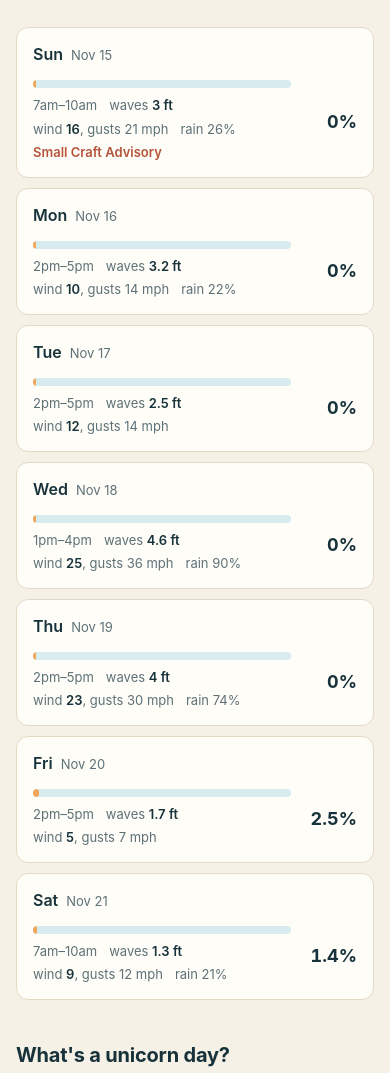
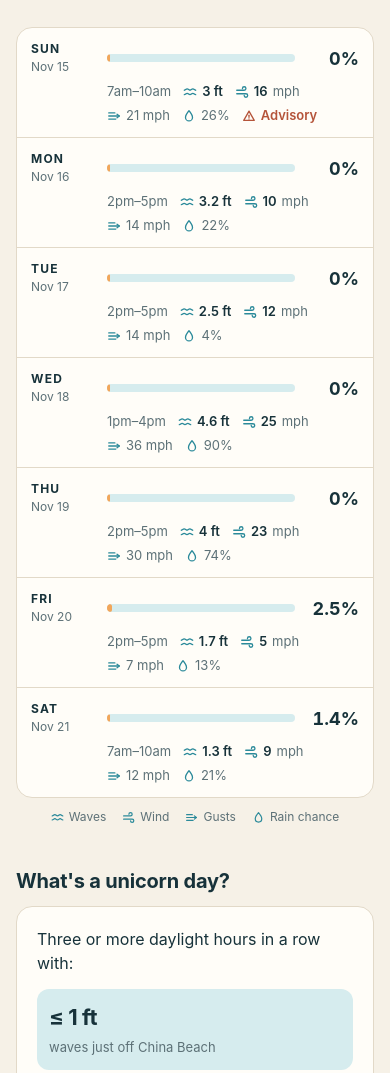
Before and after one commit to swirl2001/unicorn-beach, a plain HTML site: page site/index.html in a window 390 px wide. Shown: the part 731-1804 px from the top of the page. Drawn offline with Linux system fonts and the light colour scheme.

Commit message:
Beach week: 7-day row with weather icons on wide screens
Co-Authored-By: Claude Opus 5.5 <noreply@anthropic.com>

```diff
--- a/site/index.html
+++ b/site/index.html
@@ -48,17 +48,27 @@
   .hero p { margin: 0; color: var(--muted); }
   .hero.go { border-color: var(--glow); box-shadow: 0 0 0 3px color-mix(in srgb, var(--glow) 30%, transparent); }
 
-  .days { display: grid; gap: 10px; }
-  .day { display: grid; grid-template-columns: 96px 1fr 56px; gap: 14px; align-items: center;
-    padding: 14px 16px; background: var(--surface); border: 1px solid var(--line); border-radius: 12px; }
-  .day .name { font-weight: 600; }
-  .day .name small { display: block; font-weight: 400; color: var(--muted); font-size: 13px; }
-  .bar { height: 8px; border-radius: 99px; background: var(--sea-soft); overflow: hidden; margin-bottom: 8px; }
-  .bar i { display: block; height: 100%; background: var(--glow); min-width: 3px; border-radius: 99px; }
-  .facts { font-size: 13px; color: var(--muted); display: flex; flex-wrap: wrap; gap: 4px 12px; }
+  /* Week: a row of 7 columns when there's room, a stacked list on phones */
+  .days { display: grid; grid-template-columns: repeat(7, minmax(0, 1fr)); background: var(--surface);
+    border: 1px solid var(--line); border-radius: var(--radius); overflow: hidden; }
+  .day { display: flex; flex-direction: column; align-items: center; gap: 8px; padding: 16px 6px 18px;
+    border-right: 1px solid var(--line); text-align: center; min-width: 0; }
+  .day:last-child { border-right: 0; }
+  .day.best { background: color-mix(in srgb, var(--glow) 14%, var(--surface)); }
+  .day .name b { display: block; font-size: 12px; letter-spacing: .1em; text-transform: uppercase; }
+  .day .name small { display: block; font-size: 12px; color: var(--muted); }
+  .meter { position: relative; width: 12px; height: 72px; border-radius: 99px; background: var(--sea-soft); overflow: hidden; }
+  .meter i { position: absolute; left: 0; right: 0; bottom: 0; height: max(3px, calc(var(--p) * 1%)); background: var(--glow); border-radius: 99px; }
+  .pct { font-weight: 700; font-size: 18px; font-variant-numeric: tabular-nums; }
+  .facts { display: grid; gap: 4px; font-size: 13px; color: var(--muted); justify-items: center; }
+  .facts span { display: inline-flex; align-items: center; gap: 5px; white-space: nowrap; }
   .facts b { color: var(--ink); font-weight: 600; }
-  .tag { color: var(--warn); font-weight: 600; }
-  .pct { text-align: right; font-weight: 700; font-size: 18px; font-variant-numeric: tabular-nums; }
+  .facts svg { width: 14px; height: 14px; flex: none; color: var(--sea); }
+  .facts .win { font-size: 12px; margin-bottom: 2px; }
+  .facts .tag, .facts .tag svg { color: var(--warn); font-weight: 600; }
+  .legend { display: flex; flex-wrap: wrap; gap: 6px 16px; justify-content: center; margin: 10px 0 0; font-size: 12px; color: var(--muted); }
+  .legend span { display: inline-flex; align-items: center; gap: 5px; }
+  .legend svg { width: 13px; height: 13px; color: var(--sea); }
 
   section { margin-top: 40px; }
   section.signup { margin: 0 0 28px; }
@@ -85,11 +95,19 @@
   footer { margin-top: 48px; font-size: 13px; color: var(--muted); }
   footer a { color: inherit; }
 
+  @media (max-width: 700px) {
+    .days { grid-template-columns: 1fr; }
+    .day { display: grid; grid-template-columns: 64px 1fr 52px; align-items: center; gap: 6px 12px; text-align: left;
+      border-right: 0; border-bottom: 1px solid var(--line); padding: 12px 14px; }
+    .day:last-child { border-bottom: 0; }
+    .meter { width: auto; height: 8px; }
+    .meter i { top: 0; right: auto; height: auto; width: max(3px, calc(var(--p) * 1%)); }
+    .pct { text-align: right; }
+    .facts { grid-column: 2 / -1; display: flex; flex-wrap: wrap; gap: 4px 12px; justify-items: start; }
+    .facts .win { margin: 0; font-size: 13px; }
+  }
   @media (max-width: 560px) {
     .hero { grid-template-columns: 1fr; justify-items: start; padding: 20px; }
-    .day { grid-template-columns: 1fr 52px; }
-    .day .name { grid-column: 1 / -1; display: flex; gap: 8px; align-items: baseline; }
-    .day .name small { display: inline; }
     .rules { grid-template-columns: 1fr; }
   }
 </style>
@@ -130,6 +148,7 @@
   </section>
 
   <div class="days" id="days" aria-live="polite"></div>
+  <p class="legend" id="legend" hidden></p>
 
   <section>
     <h2>What's a unicorn day?</h2>
@@ -155,6 +174,14 @@
   // Formspree form that collects sign-up emails (see README). Empty = sign-ups not open yet.
   const SIGNUP_ENDPOINT = 'https://formspree.io/f/mljbjrnl';
 
+  const svg = (d) => `<svg viewBox="0 0 16 16" fill="none" stroke="currentColor" stroke-width="1.5" stroke-linecap="round" stroke-linejoin="round" aria-hidden="true">${d}</svg>`;
+  const ICON = {
+    wave: svg('<path d="M1.5 6c1.6 0 1.6-1.5 3.25-1.5S6.4 6 8 6s1.6-1.5 3.25-1.5S12.9 6 14.5 6"/><path d="M1.5 11c1.6 0 1.6-1.5 3.25-1.5S6.4 11 8 11s1.6-1.5 3.25-1.5S12.9 11 14.5 11"/>'),
+    wind: svg('<path d="M2 6h8.5a2 2 0 1 0-2-2"/><path d="M2 10h10.5a2 2 0 1 1-2 2"/>'),
+    gust: svg('<path d="M2 4.5h7"/><path d="M2 8h12"/><path d="M2 11.5h8"/><path d="M11.5 6l2.5 2-2.5 2"/>'),
+    rain: svg('<path d="M8 2s4 4.6 4 7.6A4 4 0 0 1 4 9.6C4 6.6 8 2 8 2z"/>'),
+    warn: svg('<path d="M8 2.5l6 10.5H2z"/><path d="M8 7v2.5"/><path d="M8 11.4v.1"/>'),
+  };
   const pct = (p) => {
     const v = p * 100;
     return v >= 10 ? `${Math.round(v)}%` : v >= 1 ? `${v.toFixed(1)}%` : v > 0 ? '<1%' : '0%';
@@ -185,21 +212,27 @@
           : 'No forecast available right now.';
       }
 
-      document.getElementById('days').innerHTML = days.map((d) => `
-        <div class="day">
-          <div class="name">${d.label.split(' ')[0]}<small>${d.label.split(' ').slice(1).join(' ')}</small></div>
-          <div>
-            <div class="bar"><i style="width:${Math.min(100, d.chance * 100)}%"></i></div>
-            <div class="facts">
-              <span>${d.window}</span>
-              <span>waves <b>${d.wave_ft} ft</b></span>
-              <span>wind <b>${d.wind_mph}</b>, gusts ${d.gust_mph} mph</span>
-              ${d.rain_pct >= 20 ? `<span>rain ${d.rain_pct}%</span>` : ''}
-              ${d.advisory.length ? `<span class="tag">${d.advisory.join(', ')}</span>` : ''}
-            </div>
+      const bestDay = days.reduce((a, d) => (!a || d.chance > a.chance ? d : a), null);
+      document.getElementById('days').innerHTML = days.map((d) => {
+        const [dow, ...rest] = d.label.split(' ');
+        return `
+        <div class="day${d === bestDay && d.chance >= 0.1 ? ' best' : ''}">
+          <div class="name"><b>${dow}</b><small>${rest.join(' ')}</small></div>
+          <div class="meter" role="img" aria-label="${pct(d.chance)} chance"><i style="--p:${Math.min(100, d.chance * 100)}"></i></div>
+          <div class="pct">${pct(d.chance)}</div>
+          <div class="facts">
+            <span class="win">${d.window}</span>
+            <span title="Waves off China Beach" aria-label="Waves ${d.wave_ft} feet">${ICON.wave}<b>${d.wave_ft} ft</b></span>
+            <span title="Wind" aria-label="Wind ${d.wind_mph} miles per hour">${ICON.wind}<b>${d.wind_mph}</b> mph</span>
+            <span title="Gusts" aria-label="Gusts ${d.gust_mph} miles per hour">${ICON.gust}${d.gust_mph} mph</span>
+            <span title="Chance of rain" aria-label="Rain chance ${d.rain_pct} percent">${ICON.rain}${d.rain_pct}%</span>
+            ${d.advisory.length ? `<span class="tag" title="${d.advisory.join(', ')}">${ICON.warn}Advisory</span>` : ''}
           </div>
-          <div class="pct">${pct(d.chance)}</div>
-        </div>`).join('');
+        </div>`;
+      }).join('');
+      const legend = document.getElementById('legend');
+      legend.innerHTML = `<span>${ICON.wave}Waves</span><span>${ICON.wind}Wind</span><span>${ICON.gust}Gusts</span><span>${ICON.rain}Rain chance</span>`;
+      legend.hidden = false;
 
       document.getElementById('updated').textContent = `Updated ${data.generated_local} Pacific. Checks run every evening and early morning.`;
     })
```
